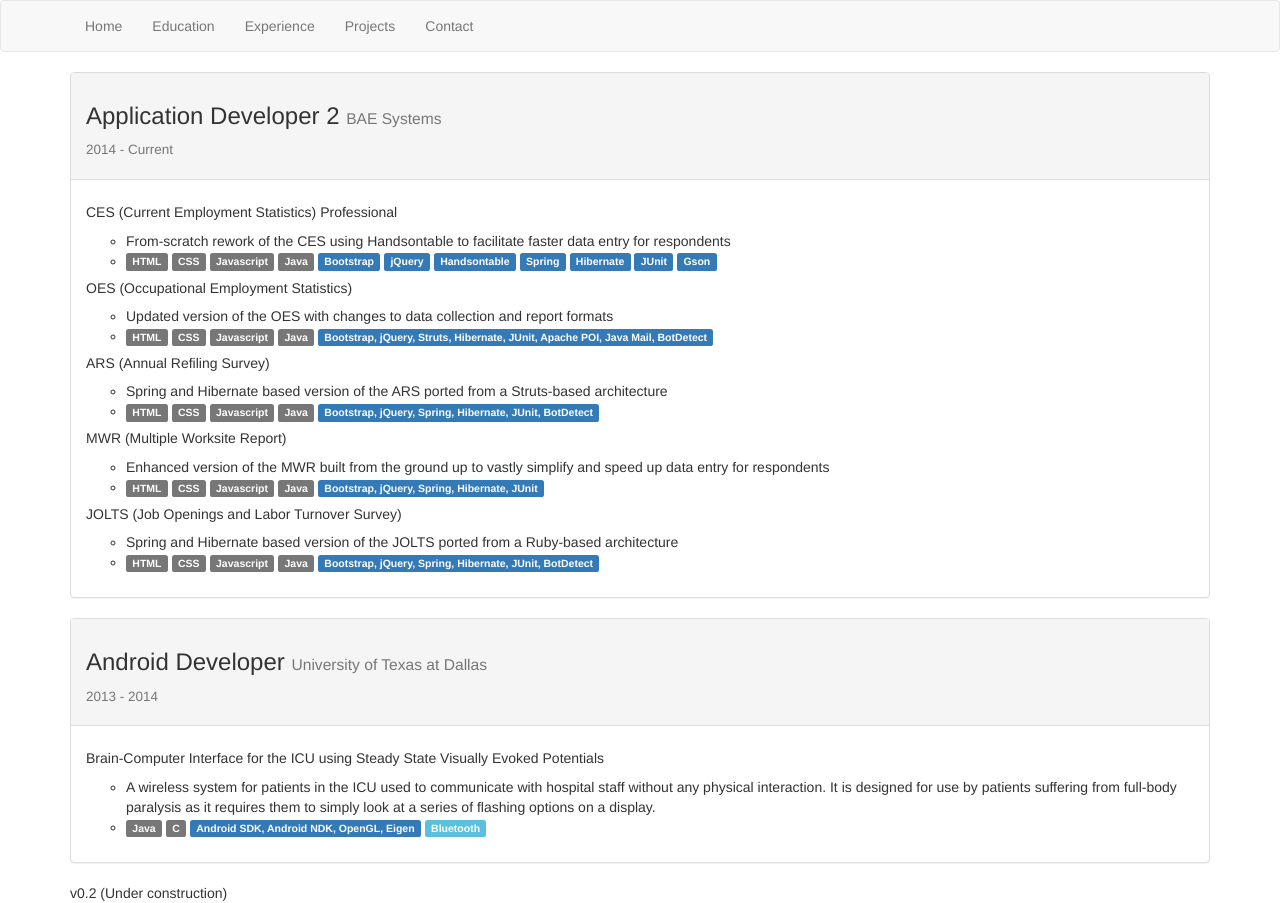
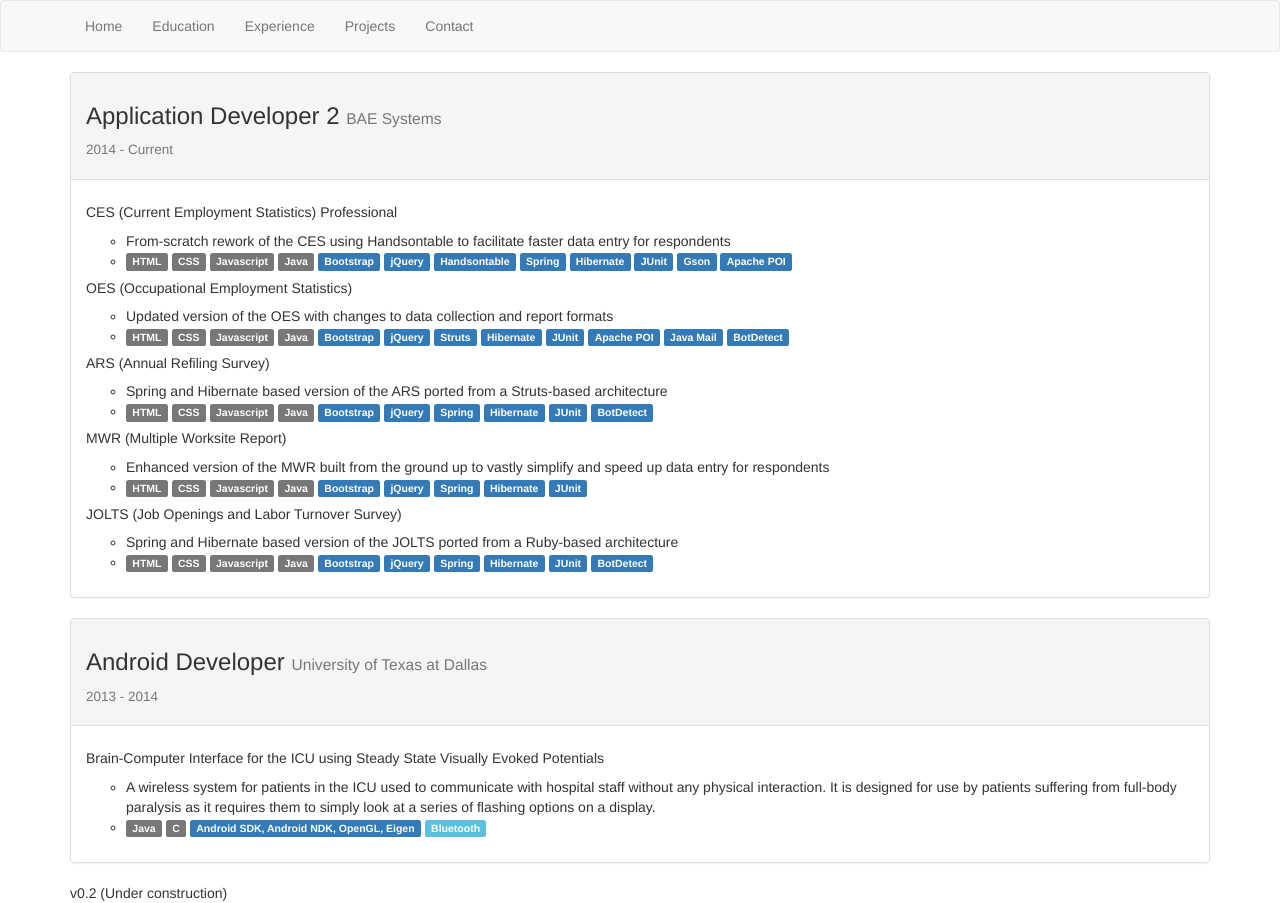
Before and after one commit to vikramdesh1/vikramdesh1.github.io, a Jekyll site: the page built from experience.html, in a window 1280 px wide. Built offline with Jekyll 4.4.1, drawn with Linux system fonts in a browser that asks for light colours; nearby versions of some CDN libraries.

Commit message:
Update experience.html

```diff
--- a/experience.html
+++ b/experience.html
@@ -13,31 +13,31 @@ title: Experience
                 <li><h5>CES (Current Employment Statistics) Professional</h5>
                 <ul>
                     <li>From-scratch rework of the CES using Handsontable to facilitate faster data entry for respondents</li>
-                    <li>{% include html_label.html %} {% include css_label.html %} {% include javascript_label.html %} {% include java_label.html %} {% include bootstrap_label.html %} {% include jquery_label.html %} {% include handsontable_label.html %} {% include spring_label.html %} {% include hibernate_label.html %} {% include junit_label.html %} {% include gson_label.html %}</li>
+                    <li>{% include html_label.html %} {% include css_label.html %} {% include javascript_label.html %} {% include java_label.html %} {% include bootstrap_label.html %} {% include jquery_label.html %} {% include handsontable_label.html %} {% include spring_label.html %} {% include hibernate_label.html %} {% include junit_label.html %} {% include gson_label.html %} {% include apachepoi_label.html %}</li>
                 </ul>
                 </li>
                 <li><h5>OES (Occupational Employment Statistics)</h5>
                 <ul>
                     <li>Updated version of the OES with changes to data collection and report formats</li>
-                    <li>{% include html_label.html %} {% include css_label.html %} {% include javascript_label.html %} {% include java_label.html %} <span class="label label-primary">Bootstrap, jQuery, Struts, Hibernate, JUnit, Apache POI, Java Mail, BotDetect</span></li>
+                    <li>{% include html_label.html %} {% include css_label.html %} {% include javascript_label.html %} {% include java_label.html %} {% include bootstrap_label.html %} {% include jquery_label.html %} {% include struts_label.html %} {% include hibernate_label.html %} {% include junit_label.html %} {% include apachepoi_label.html %} {% include javamail_label.html %} {% include botdetect_label.html %}</li>
                 </ul>
                 </li>
                 <li><h5>ARS (Annual Refiling Survey)</h5>
                 <ul>
                     <li>Spring and Hibernate based version of the ARS ported from a Struts-based architecture</li>
-                    <li>{% include html_label.html %} {% include css_label.html %} {% include javascript_label.html %} {% include java_label.html %} <span class="label label-primary">Bootstrap, jQuery, Spring, Hibernate, JUnit, BotDetect</span></li>
+                    <li>{% include html_label.html %} {% include css_label.html %} {% include javascript_label.html %} {% include java_label.html %} {% include bootstrap_label.html %} {% include jquery_label.html %} {% include spring_label.html %} {% include hibernate_label.html %} {% include junit_label.html %} {% include botdetect_label.html %}</li>
                 </ul>
                 </li>
                 <li><h5>MWR (Multiple Worksite Report)</h5>
                 <ul>
                     <li>Enhanced version of the MWR built from the ground up to vastly simplify and speed up data entry for respondents</li>
-                    <li>{% include html_label.html %} {% include css_label.html %} {% include javascript_label.html %} {% include java_label.html %} <span class="label label-primary">Bootstrap, jQuery, Spring, Hibernate, JUnit</span></li>
+                    <li>{% include html_label.html %} {% include css_label.html %} {% include javascript_label.html %} {% include java_label.html %} {% include bootstrap_label.html %} {% include jquery_label.html %} {% include spring_label.html %} {% include hibernate_label.html %} {% include junit_label.html %}</li>
                 </ul>
                 </li>
                 <li><h5>JOLTS (Job Openings and Labor Turnover Survey)</h5>
                 <ul>
                     <li>Spring and Hibernate based version of the JOLTS ported from a Ruby-based architecture</li>
-                    <li>{% include html_label.html %} {% include css_label.html %} {% include javascript_label.html %} {% include java_label.html %} <span class="label label-primary">Bootstrap, jQuery, Spring, Hibernate, JUnit, BotDetect</span></li>
+                    <li>{% include html_label.html %} {% include css_label.html %} {% include javascript_label.html %} {% include java_label.html %} {% include bootstrap_label.html %} {% include jquery_label.html %} {% include spring_label.html %} {% include hibernate_label.html %} {% include junit_label.html %} {% include botdetect_label.html %}</li>
                 </ul>
                 </li>
             </ul>
```
